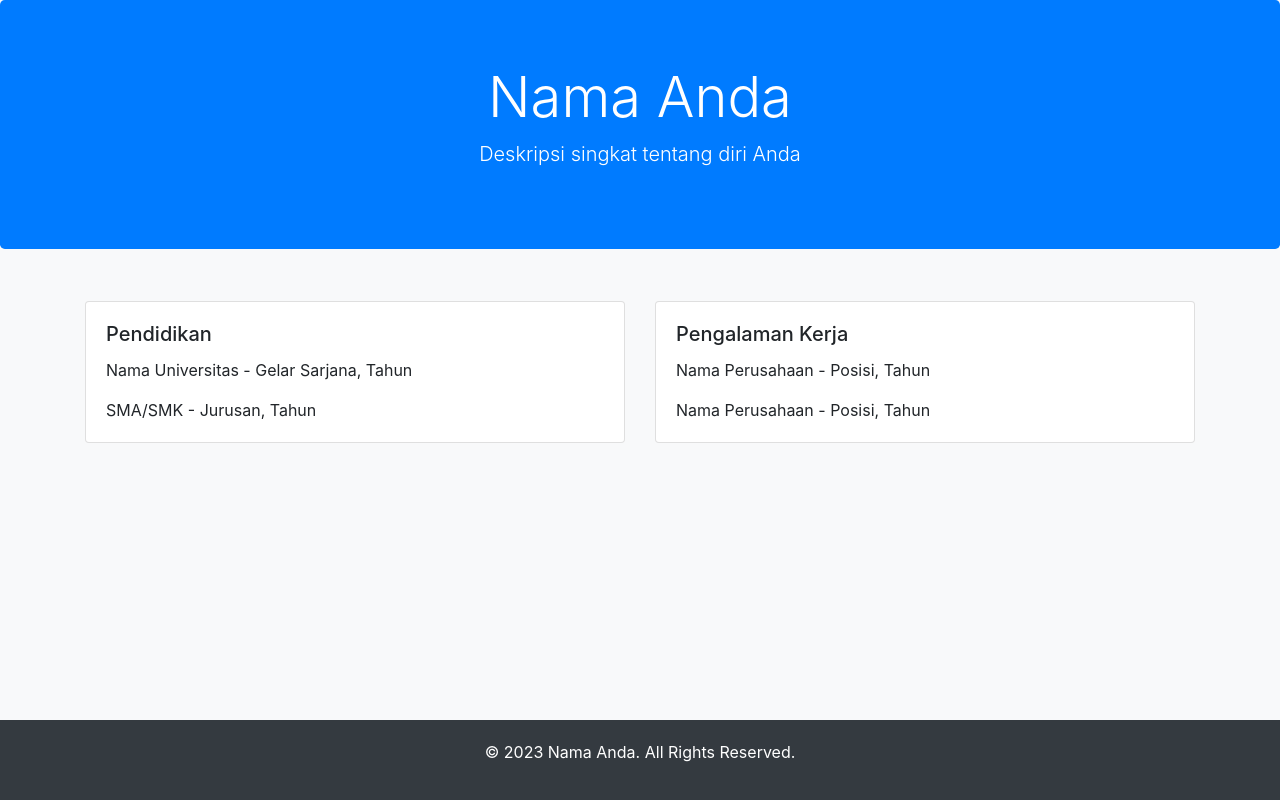
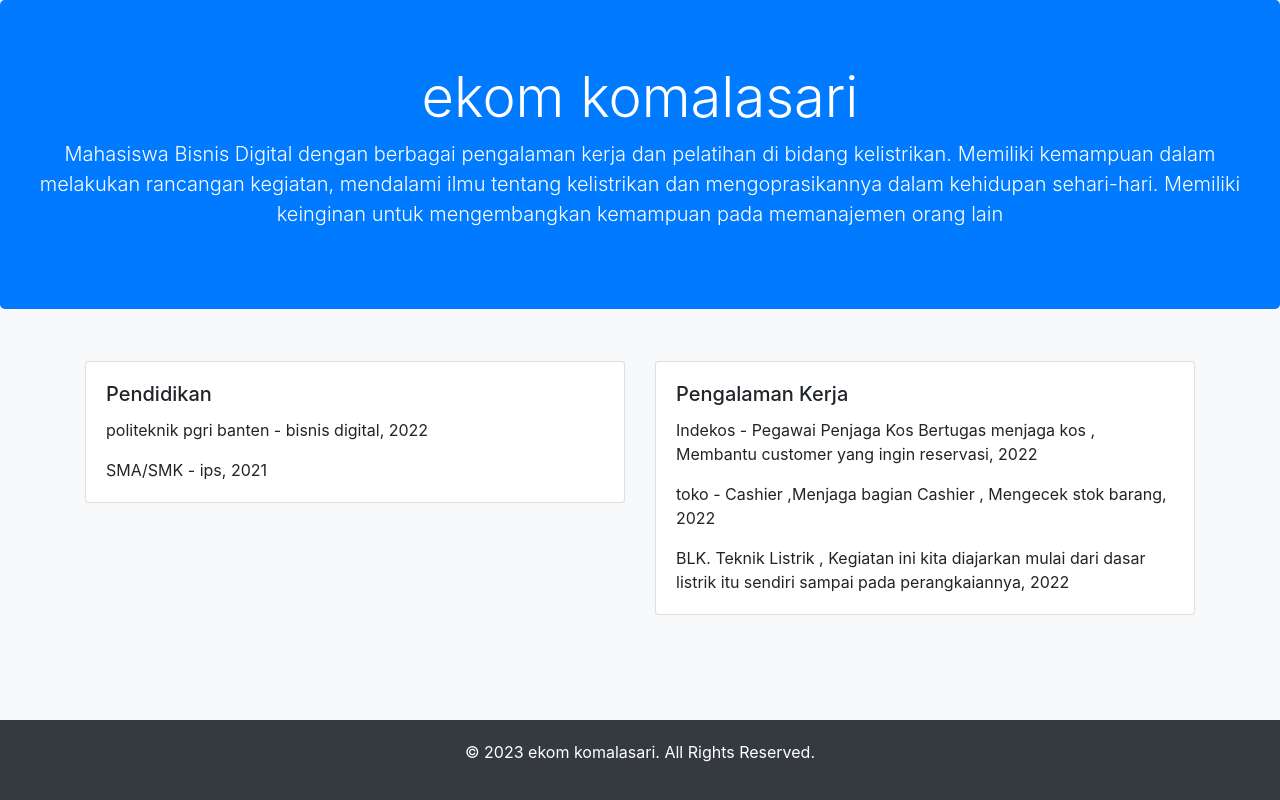
Before and after one commit to ekomkomalasari1505/ekomkomalasari1505, a plain HTML site: page index.html in a window 1280 px wide. Drawn offline with nearby package versions, Linux system fonts and the light colour scheme.

Commit message:
index.html

```diff
--- a/index.html
+++ b/index.html
@@ -35,8 +35,8 @@
 <body>
 
     <div class="jumbotron text-center">
-        <h1 class="display-4">Nama Anda</h1>
-        <p class="lead">Deskripsi singkat tentang diri Anda</p>
+        <h1 class="display-4">ekom komalasari</h1>
+        <p class="lead">Mahasiswa Bisnis Digital dengan berbagai pengalaman kerja dan pelatihan di bidang kelistrikan. Memiliki kemampuan dalam melakukan rancangan kegiatan, mendalami ilmu tentang kelistrikan dan mengoprasikannya dalam kehidupan sehari-hari. Memiliki keinginan untuk mengembangkan kemampuan pada memanajemen orang lain</p>
     </div>
 
     <div class="container">
@@ -45,8 +45,8 @@
                 <div class="card">
                     <div class="card-body">
                         <h5 class="card-title">Pendidikan</h5>
-                        <p class="card-text">Nama Universitas - Gelar Sarjana, Tahun</p>
-                        <p class="card-text">SMA/SMK - Jurusan, Tahun</p>
+                        <p class="card-text">politeknik pgri banten - bisnis digital, 2022</p>
+                        <p class="card-text">SMA/SMK - ips, 2021</p>
                     </div>
                 </div>
             </div>
@@ -54,8 +54,9 @@
                 <div class="card">
                     <div class="card-body">
                         <h5 class="card-title">Pengalaman Kerja</h5>
-                        <p class="card-text">Nama Perusahaan - Posisi, Tahun</p>
-                        <p class="card-text">Nama Perusahaan - Posisi, Tahun</p>
+                        <p class="card-text">Indekos - Pegawai Penjaga Kos Bertugas menjaga kos , Membantu customer yang ingin reservasi, 2022</p>
+                        <p class="card-text">toko - Cashier ,Menjaga bagian Cashier , Mengecek stok barang, 2022</p>
+                        <p class="card-text">BLK. Teknik Listrik , Kegiatan ini kita diajarkan mulai dari dasar listrik itu sendiri sampai pada perangkaiannya, 2022</p>
                     </div>
                 </div>
             </div>
@@ -63,7 +64,7 @@
     </div>
 
     <div class="footer text-center">
-        <p>&copy; 2023 Nama Anda. All Rights Reserved.</p>
+        <p>&copy; 2023 ekom komalasari. All Rights Reserved.</p>
     </div>
 
     <script src="https://code.jquery.com/jquery-3.3.1.slim.min.js"
```
